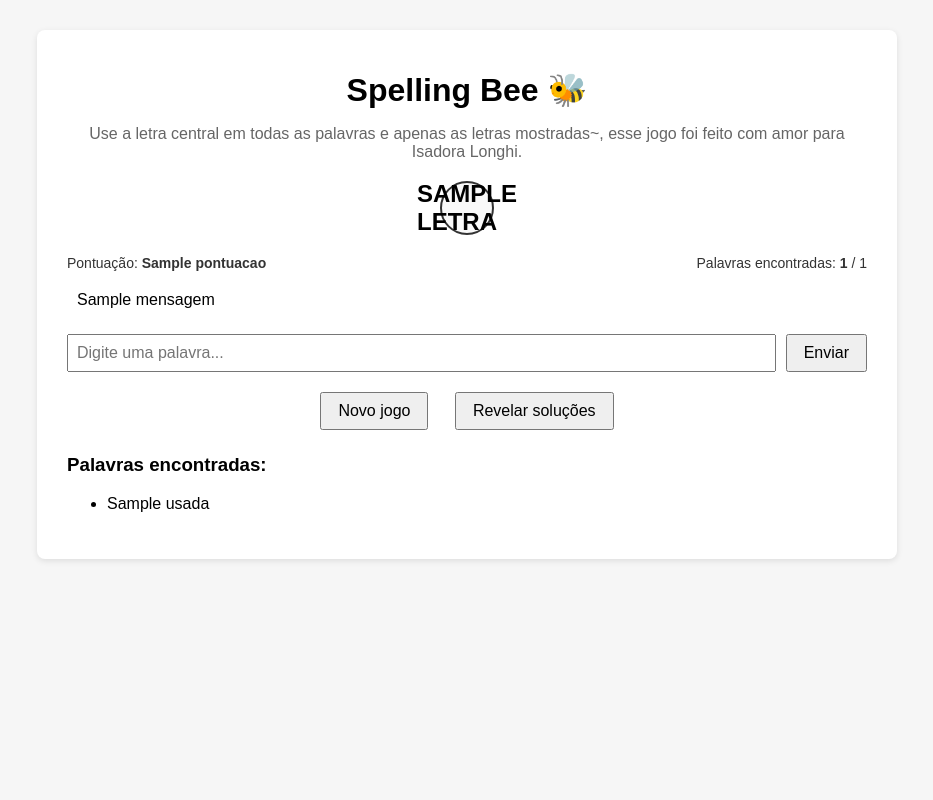
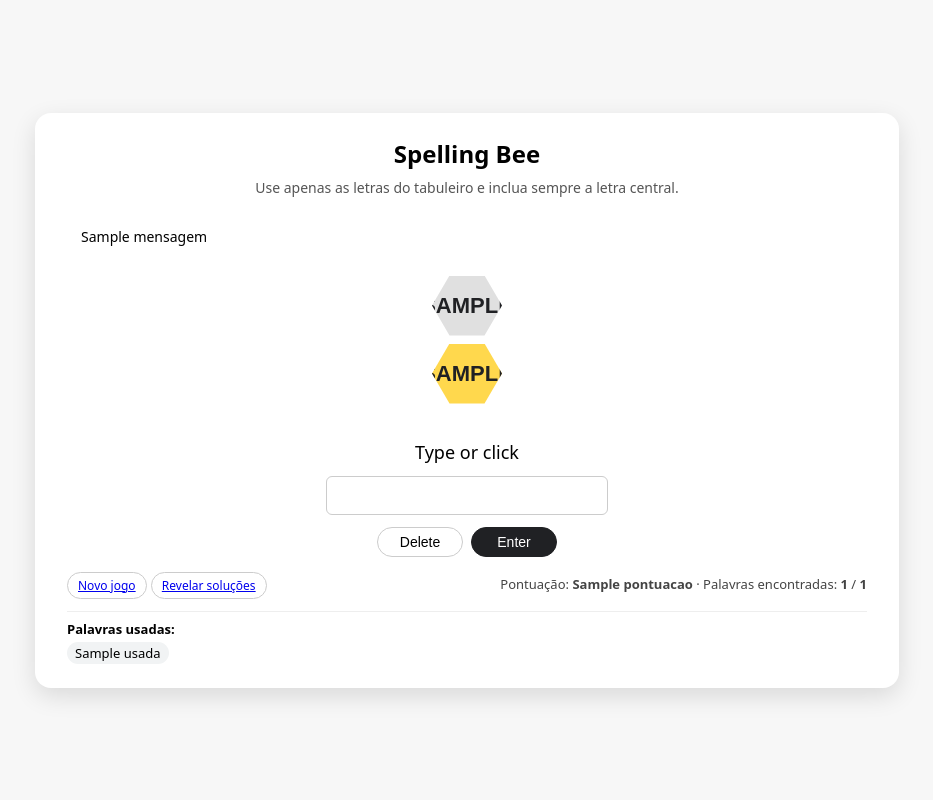
Before and after one commit to vandrade220-war/spellingbee-flask, a Flask app: template templates/index.html in a window 1280 px wide. Shown: the whole page, without its empty margins (173-1106 px from the left). Run offline with Flask 3, Linux system fonts and the light colour scheme; the template is opened without the code that fills it: most values are stand-ins (such as "Sample title", 1, 10 or a date in 2020).

Commit message:
desing att

```diff
--- a/app.py
+++ b/app.py
@@ -81,13 +81,6 @@
         if len(solucao) >= 10:
             return letras_unicas, letra_central, solucao
 
-    # fallback se não achar nada bom
-    letras_unicas = list("acehilnoprstuvz")
-    letra_central = "C"
-    solucao = palavras_validas_para_tabuleiro(
-        palavras, letras_unicas, letra_central, tamanho_min
-    )
-    return letras_unicas, letra_central, solucao
 
 
 def pontuacao_palavra(p: str) -> int:
@@ -120,10 +113,14 @@
     tipo_mensagem = session.pop("tipo_mensagem", "info")
     total_possiveis = len(session.get("solucao", []))
 
+    # pega as 6 letras de fora (tira a central, corta em 6 no máximo)
+    outer_letras = [l for l in letras if l != letra_central][:6]
+
     return render_template(
         "index.html",
         letras=letras,
         letra_central=letra_central,
+        outer_letras=outer_letras,
         usadas=usadas,
         pontuacao=pontuacao,
         mensagem=mensagem,
--- a/templates/index.html
+++ b/templates/index.html
@@ -1,152 +1,233 @@
-<!DOCTYPE html>
+<!doctype html>
 <html lang="pt-BR">
 <head>
-    <meta charset="UTF-8">
-    <title>Spelling Bee 🐝</title>
+  <meta charset="utf-8">
+  <title>Mini Spelling Bee</title>
   <style>
     body {
-            font-family: Arial, sans-serif;
-            background: #f6f6f6;
+      font-family: system-ui, -apple-system, BlinkMacSystemFont, "Segoe UI", sans-serif;
+      background: #f7f7f7;
       margin: 0;
       padding: 0;
+      display: flex;
+      min-height: 100vh;
+      align-items: center;
+      justify-content: center;
     }
 
-        .container {
+    .game-container {
+      background: #ffffff;
+      padding: 24px 32px;
+      border-radius: 16px;
+      box-shadow: 0 8px 24px rgba(0,0,0,0.12);
       max-width: 800px;
-            margin: 30px auto;
-            background: #ffffff;
-            padding: 20px 30px 30px;
-            border-radius: 8px;
-            box-shadow: 0 2px 6px rgba(0,0,0,0.1);
+      width: 100%;
     }
 
     h1 {
+      margin-top: 0;
+      margin-bottom: 8px;
+      font-size: 24px;
       text-align: center;
-            margin-bottom: 5px;
     }
 
-        .subtitulo {
+    .subtitle {
       text-align: center;
-            color: #666;
+      font-size: 14px;
+      color: #555;
       margin-bottom: 20px;
     }
 
-        .tabuleiro {
+    /* Mensagens */
+    .mensagem {
+      padding: 10px 14px;
+      border-radius: 8px;
+      margin-bottom: 16px;
+      font-size: 14px;
+    }
+
+    .mensagem.info {
+      background: #e8f1ff;
+      color: #174ea6;
+    }
+
+    .mensagem.sucesso {
+      background: #e6f4ea;
+      color: #0f7b2b;
+    }
+
+    .mensagem.erro {
+      background: #fce8e6;
+      color: #b3261e;
+    }
+
+    /* Tabuleiro em forma de colmeia */
+    .board-wrapper {
+      display: flex;
+      flex-direction: column;
+      align-items: center;
+      margin-bottom: 24px;
+    }
+
+    .hex-row {
       display: flex;
       justify-content: center;
-            flex-wrap: wrap;
-            gap: 10px;
-            margin-bottom: 20px;
+      gap: 8px;
+      margin: 4px 0;
     }
 
-        .letra {
-            width: 50px;
-            height: 50px;
-            border-radius: 50%;
-            border: 2px solid #333;
+    .hex {
+      width: 70px;
+      height: 60px;
+      border: none;
+      cursor: pointer;
+      font-size: 22px;
+      font-weight: 600;
+      text-transform: uppercase;
+      color: #202124;
+      background: #e0e0e0;
+      clip-path: polygon(
+        25% 0%, 75% 0%,
+        100% 50%,
+        75% 100%, 25% 100%,
+        0% 50%
+      );
       display: flex;
       align-items: center;
       justify-content: center;
-            font-size: 24px;
-            font-weight: bold;
-            text-transform: uppercase;
-            background: #f9f9f9;
+      transition: transform 0.08s ease, box-shadow 0.08s ease, background 0.1s;
     }
 
-        .letra.central {
-            background: #ffe066;
-            border-color: #cc9a00;
+    .hex:hover {
+      transform: translateY(-1px);
+      box-shadow: 0 2px 6px rgba(0,0,0,0.18);
     }
 
-        form {
-            display: flex;
-            justify-content: center;
-            gap: 10px;
-            margin-bottom: 15px;
+    .hex.central {
+      background: #ffd84d;
     }
 
-        input[type="text"] {
-            padding: 8px;
-            font-size: 16px;
-            flex: 1;
+    .hex:active {
+      transform: translateY(1px) scale(0.97);
+      box-shadow: none;
     }
 
-        button {
-            padding: 8px 16px;
-            font-size: 16px;
-            cursor: pointer;
+    /* Input e botões inferiores */
+    .input-wrapper {
+      display: flex;
+      flex-direction: column;
+      align-items: center;
+      gap: 8px;
+      margin-bottom: 16px;
     }
 
-        .mensagem {
-            padding: 10px;
-            border-radius: 5px;
-            margin-bottom: 15px;
+    .type-label {
+      font-size: 18px;
+      margin-bottom: 4px;
     }
 
-        .mensagem.sucesso {
-            background: #d4edda;
-            color: #155724;
+    .type-input {
+      width: 260px;
+      padding: 8px 10px;
+      font-size: 18px;
+      border-radius: 6px;
+      border: 1px solid #ccc;
+      text-align: center;
     }
 
-        .mensagem.erro {
-            background: #f8d7da;
-            color: #721c24;
+    .btn-row {
+      display: flex;
+      gap: 8px;
+      justify-content: center;
+      margin-top: 4px;
     }
 
-        .mensagem.info {
-            background: #d1ecf1;
-            color: #0c5460;
+    .btn {
+      border-radius: 999px;
+      border: 1px solid #ccc;
+      background: #ffffff;
+      padding: 6px 16px;
+      font-size: 14px;
+      cursor: pointer;
+      min-width: 86px;
+      transition: background 0.1s, box-shadow 0.1s, transform 0.08s;
     }
 
-        .info-jogo {
+    .btn:hover {
+      background: #f3f3f3;
+      box-shadow: 0 1px 4px rgba(0,0,0,0.12);
+    }
+
+    .btn:active {
+      transform: translateY(1px);
+      box-shadow: none;
+    }
+
+    .btn.primary {
+      background: #202124;
+      color: #ffffff;
+      border-color: #202124;
+    }
+
+    .btn.small {
+      padding: 4px 10px;
+      font-size: 12px;
+      min-width: 0;
+    }
+
+    .footer-actions {
       display: flex;
       justify-content: space-between;
-            margin-bottom: 10px;
-            font-size: 14px;
-            color: #333;
+      align-items: center;
+      margin-top: 12px;
+      gap: 8px;
+      flex-wrap: wrap;
     }
 
-        .palavras-encontradas {
-            margin-top: 15px;
+    .status-box {
+      font-size: 13px;
+      color: #444;
     }
 
-        .palavras-encontradas ul {
-            columns: 2;
-            -webkit-columns: 2;
-            -moz-columns: 2;
+    .status-box span {
+      font-weight: 600;
     }
 
-        .botoes-secundarios {
-            text-align: center;
-            margin-top: 10px;
+    .used-words {
+      margin-top: 16px;
+      font-size: 13px;
+      max-height: 150px;
+      overflow-y: auto;
+      border-top: 1px solid #eee;
+      padding-top: 8px;
     }
 
-        .botoes-secundarios a {
-            margin: 0 8px;
-            text-decoration: none;
+    .used-words-title {
+      font-weight: 600;
+      margin-bottom: 4px;
     }
 
-        .botoes-secundarios button {
-            margin: 5px 3px;
+    .used-words-list {
+      display: flex;
+      flex-wrap: wrap;
+      gap: 6px 10px;
+      list-style: none;
+      padding: 0;
+      margin: 0;
+    }
+
+    .used-words-list li {
+      background: #f1f3f4;
+      padding: 2px 8px;
+      border-radius: 999px;
     }
   </style>
 </head>
 <body>
-<div class="container">
-    <h1>Spelling Bee 🐝</h1>
-    <p class="subtitulo">Use a letra central em todas as palavras e apenas as letras mostradas~, esse jogo foi feito com amor para Isadora Longhi.</p>
-
-    <div class="tabuleiro">
-        {% for letra in letras %}
-            <div class="letra {% if letra == letra_central %}central{% endif %}">
-                {{ letra }}
-            </div>
-        {% endfor %}
-    </div>
-
-    <div class="info-jogo">
-        <div>Pontuação: <strong>{{ pontuacao }}</strong></div>
-        <div>Palavras encontradas: <strong>{{ usadas|length }}</strong> / {{ total_possiveis }}</div>
+<div class="game-container">
+  <h1>Spelling Bee</h1>
+  <div class="subtitle">
+    Use apenas as letras do tabuleiro e inclua sempre a letra central.
   </div>
 
   {% if mensagem %}
@@ -155,28 +236,109 @@
     </div>
   {% endif %}
 
-    <form action="{{ url_for('tentar') }}" method="post">
-        <input type="text" name="palavra" placeholder="Digite uma palavra..." autocomplete="off">
-        <button type="submit">Enviar</button>
-    </form>
-
-    <div class="botoes-secundarios">
-        <a href="{{ url_for('novo_jogo') }}"><button type="button">Novo jogo</button></a>
-        <a href="{{ url_for('revelar') }}"><button type="button">Revelar soluções</button></a>
+  <div class="board-wrapper">
+    <!-- Colmeia de letras -->
+    <div class="hex-row">
+      {% if outer_letras|length > 0 %}
+        <button type="button" class="hex" onclick="addLetter('{{ outer_letras[0] }}')">
+          {{ outer_letras[0] }}
+        </button>
+      {% endif %}
+      {% if outer_letras|length > 1 %}
+        <button type="button" class="hex" onclick="addLetter('{{ outer_letras[1] }}')">
+          {{ outer_letras[1] }}
+        </button>
+      {% endif %}
     </div>
 
-    <div class="palavras-encontradas">
-        <h3>Palavras encontradas:</h3>
-        {% if usadas %}
-            <ul>
-            {% for p in usadas %}
-                <li>{{ p }}</li>
-            {% endfor %}
-            </ul>
-        {% else %}
-            <p>Nenhuma ainda... tente algumas combinações! 😊</p>
+    <div class="hex-row">
+      {% if outer_letras|length > 2 %}
+        <button type="button" class="hex" onclick="addLetter('{{ outer_letras[2] }}')">
+          {{ outer_letras[2] }}
+        </button>
+      {% endif %}
+
+      <button type="button" class="hex central" onclick="addLetter('{{ letra_central }}')">
+        {{ letra_central }}
+      </button>
+
+      {% if outer_letras|length > 3 %}
+        <button type="button" class="hex" onclick="addLetter('{{ outer_letras[3] }}')">
+          {{ outer_letras[3] }}
+        </button>
+      {% endif %}
+    </div>
+
+    <div class="hex-row">
+      {% if outer_letras|length > 4 %}
+        <button type="button" class="hex" onclick="addLetter('{{ outer_letras[4] }}')">
+          {{ outer_letras[4] }}
+        </button>
+      {% endif %}
+      {% if outer_letras|length > 5 %}
+        <button type="button" class="hex" onclick="addLetter('{{ outer_letras[5] }}')">
+          {{ outer_letras[5] }}
+        </button>
       {% endif %}
     </div>
   </div>
+
+  <!-- Formulário -->
+  <form action="{{ url_for('tentar') }}" method="post">
+    <div class="input-wrapper">
+      <div class="type-label">Type or click</div>
+      <input
+        id="palavra-input"
+        name="palavra"
+        type="text"
+        class="type-input"
+        autocomplete="off"
+      >
+
+      <div class="btn-row">
+        <button type="button" class="btn" onclick="deleteLetter()">Delete</button>
+        <button type="submit" class="btn primary">Enter</button>
+      </div>
+    </div>
+  </form>
+
+  <div class="footer-actions">
+    <div>
+      <a href="{{ url_for('novo_jogo') }}" class="btn small">Novo jogo</a>
+      <a href="{{ url_for('revelar') }}" class="btn small">Revelar soluções</a>
+    </div>
+
+    <div class="status-box">
+      Pontuação: <span>{{ pontuacao }}</span> ·
+      Palavras encontradas: <span>{{ usadas|length }}</span> /
+      <span>{{ total_possiveis }}</span>
+    </div>
+  </div>
+
+  {% if usadas %}
+    <div class="used-words">
+      <div class="used-words-title">Palavras usadas:</div>
+      <ul class="used-words-list">
+        {% for w in usadas %}
+          <li>{{ w }}</li>
+        {% endfor %}
+      </ul>
+    </div>
+  {% endif %}
+</div>
+
+<script>
+  function addLetter(letter) {
+    const input = document.getElementById("palavra-input");
+    input.value += letter;
+    input.focus();
+  }
+
+  function deleteLetter() {
+    const input = document.getElementById("palavra-input");
+    input.value = input.value.slice(0, -1);
+    input.focus();
+  }
+</script>
 </body>
 </html>
```
Also changed, not shown: palavras.txt (+10 -7 lines). Lines whose indentation alone changed are shown as unchanged.
